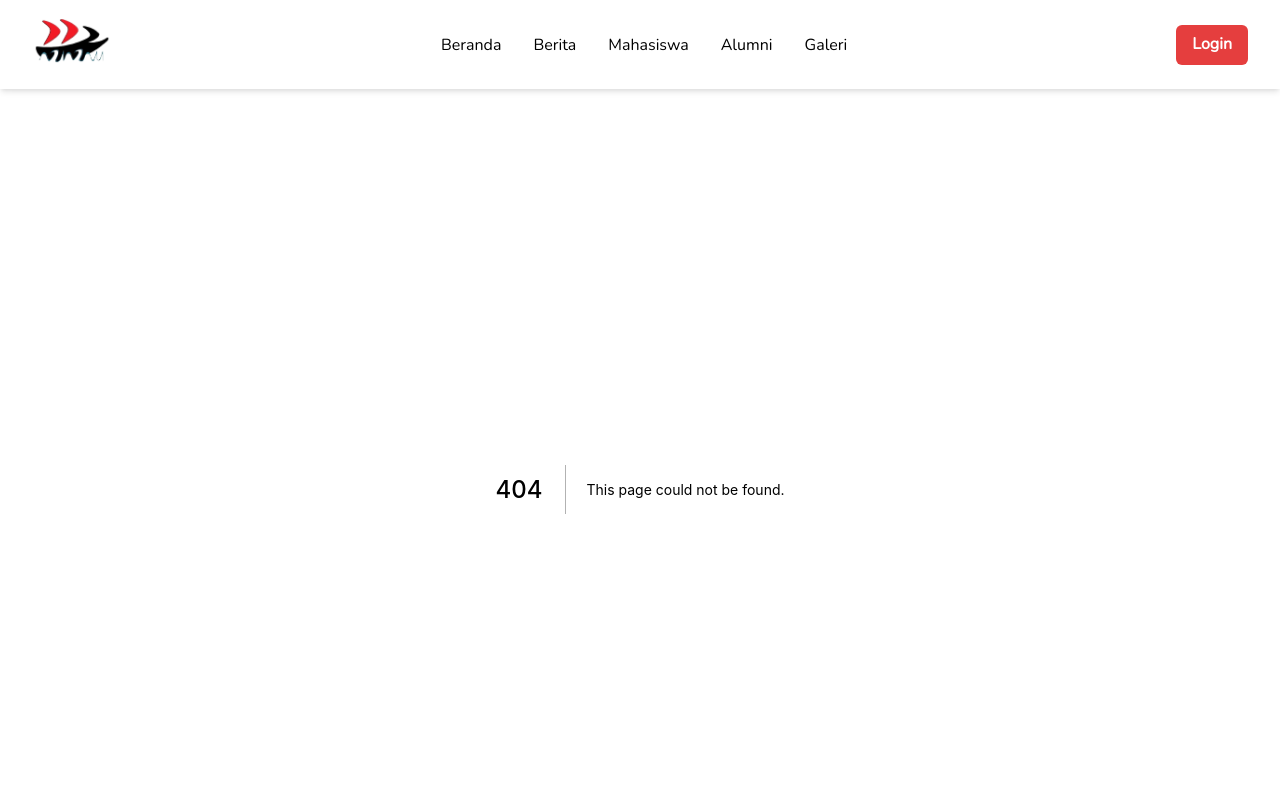
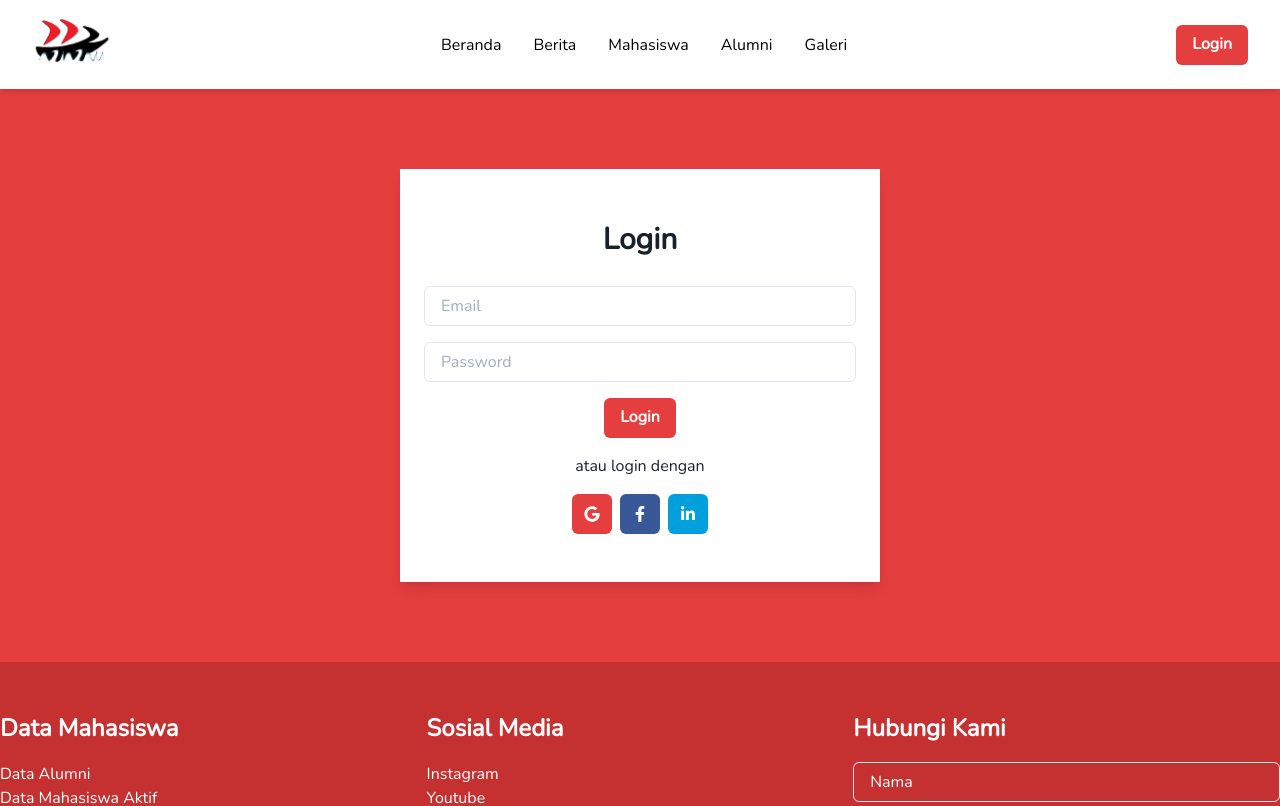
Before and after one commit to alfonsus20/ddb-nextjs, a Next.js app: page /login in a window 1280 px wide. Before the commit this address had no page. Shown: the top 806 px of the page. Built offline with nearby package versions, Linux system fonts and the light colour scheme.

Commit message:
feat: add login page

```diff
--- a/components/Navbar/index.tsx
+++ b/components/Navbar/index.tsx
@@ -54,12 +54,15 @@ const Navbar = () => {
           </Box>
         </Link>
       </Flex>
+      <Link href="/login" passHref>
         <Button
+          as="a"
           colorScheme={pathname === "/" ? "whiteAlpha" : "red"}
           _hover={{ bgColor: "red.400" }}
         >
           Login
         </Button>
+      </Link>
     </Flex>
   );
 };
--- /dev/null
+++ b/pages/login.tsx
@@ -0,0 +1,52 @@
+import {
+  Box,
+  Button,
+  Container,
+  Flex,
+  Icon,
+  IconButton,
+  Input,
+  Text,
+  VStack,
+} from "@chakra-ui/react";
+import React from "react";
+import { FaFacebookF, FaGoogle, FaLinkedinIn } from "react-icons/fa";
+
+const Login = () => {
+  return (
+    <Box bg="red.500">
+      <Container maxW="lg" py={20}>
+        <Box shadow="lg" px={6} py={12} bg='white'>
+          <Text textAlign="center" fontSize="3xl" fontWeight="semibold" mb={6}>
+            Login
+          </Text>
+          <VStack spacing={4} as="form">
+            <Input placeholder="Email" />
+            <Input placeholder="Password" />
+            <Button colorScheme="red">Login</Button>
+            <Text>atau login dengan</Text>
+            <Flex gap={2}>
+              <IconButton
+                colorScheme="red"
+                icon={<Icon as={FaGoogle} />}
+                aria-label="Login with Google"
+              />
+              <IconButton
+                colorScheme="facebook"
+                icon={<Icon as={FaFacebookF} />}
+                aria-label="Login with Facebook"
+              />
+              <IconButton
+                colorScheme="linkedin"
+                icon={<Icon as={FaLinkedinIn} />}
+                aria-label="Login with Google"
+              />
+            </Flex>
+          </VStack>
+        </Box>
+      </Container>
+    </Box>
+  );
+};
+
+export default Login;
```
Lines whose indentation alone changed are shown as unchanged.
